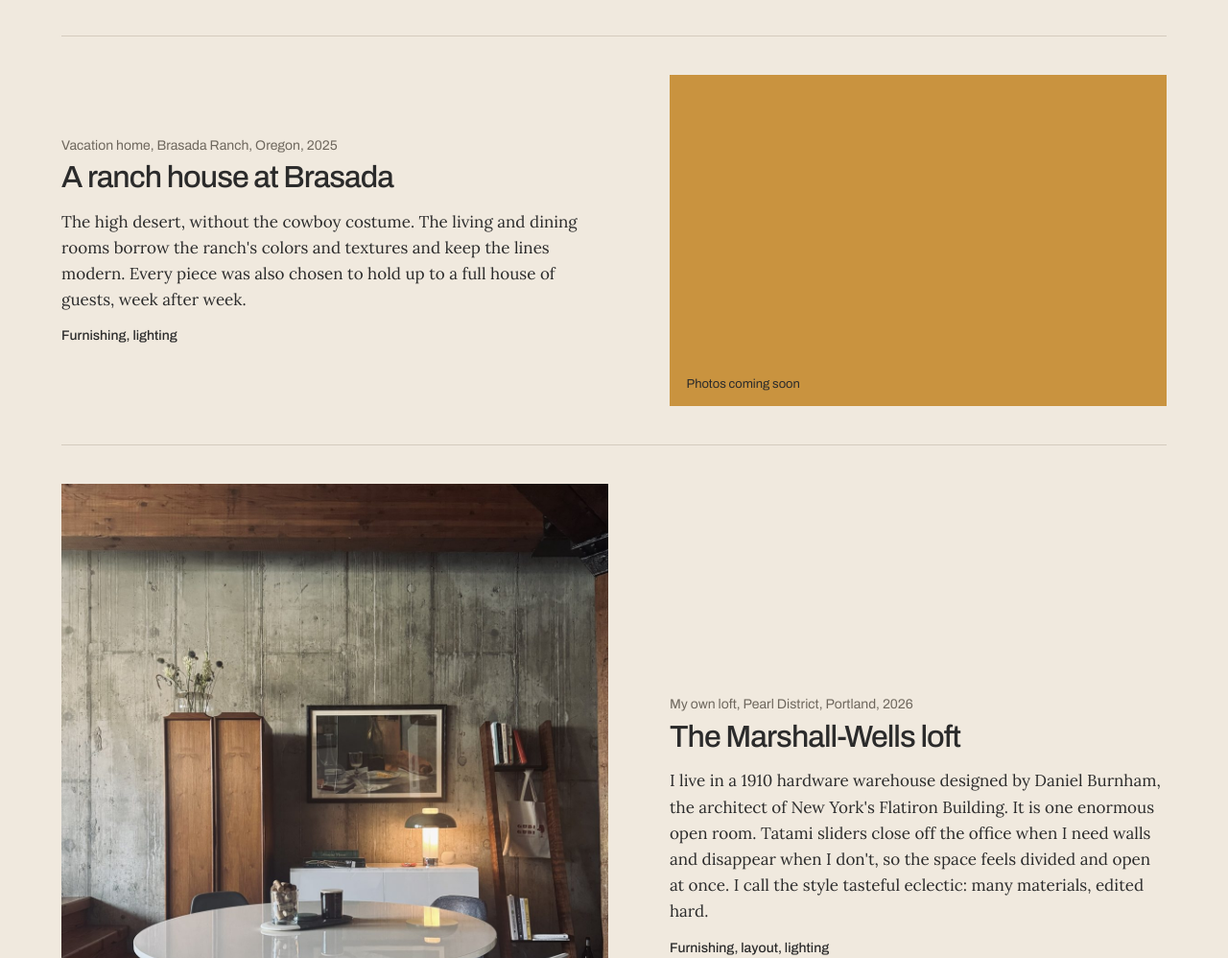
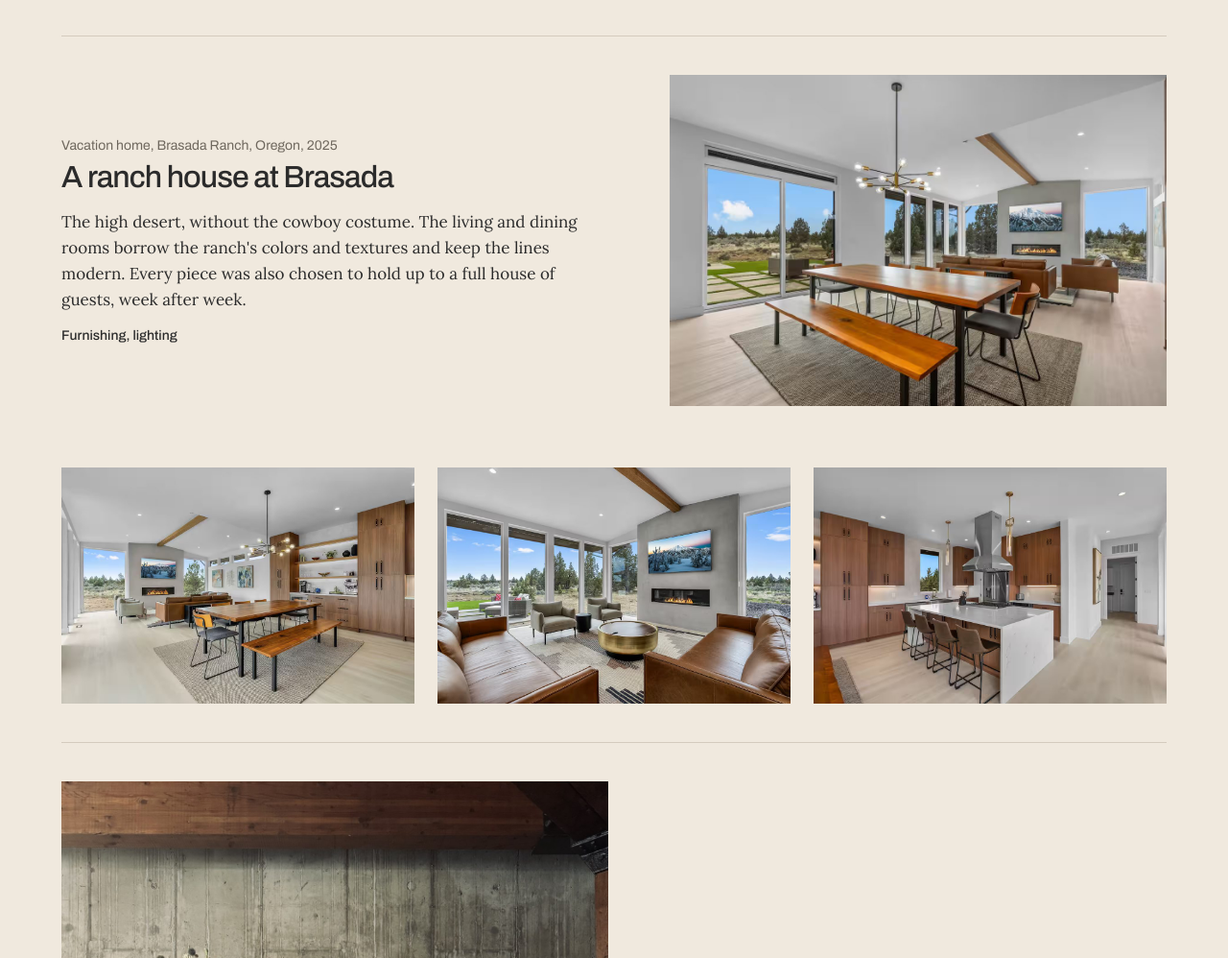
Before and after one commit to ishitahaque/designwithish, a plain HTML site: page index.html in a window 1280 px wide. Shown: the part 1365-2363 px from the top of the page at 96% size. Drawn offline with Linux system fonts and the light colour scheme; a script that the page names is missing.

Commit message:
Add Brasada ranch house photos and gallery
Co-Authored-By: Claude Fable 5.2 <noreply@anthropic.com>
Claude-Session: https://claude.ai/code/session_01SoX2GpszFaCyKU7FEkT8xY

```diff
--- a/index.html
+++ b/index.html
@@ -73,14 +73,19 @@
     </article>
 
     <article class="project">
-      <div class="project-image tone-honey" role="img" aria-label="Photos of the Brasada ranch house coming soon">
-        <span>Photos coming soon</span>
-      </div>
+      <figure class="project-image has-photo landscape">
+        <img src="assets/brasada-dining.jpg" alt="A live-edge wood dining table with a bench and leather chairs under a branching chandelier, with the living room and high-desert view beyond" width="1200" height="800" loading="lazy">
+      </figure>
       <div class="project-text">
         <p class="project-meta">Vacation home, Brasada Ranch, Oregon, 2025</p>
         <h3>A ranch house at Brasada</h3>
         <p>The high desert, without the cowboy costume. The living and dining rooms borrow the ranch's colors and textures and keep the lines modern. Every piece was also chosen to hold up to a full house of guests, week after week.</p>
         <p class="project-scope">Furnishing, lighting</p>
+      </div>
+      <div class="project-gallery landscape">
+        <img src="assets/brasada-great-room.jpg" alt="The open great room: dining table in front, leather sofas by the fireplace behind, juniper and sagebrush through the windows" width="1200" height="800" loading="lazy">
+        <img src="assets/brasada-living.jpg" alt="Two caramel leather sofas, a brass drum coffee table, and olive armchairs around a linear fireplace" width="1200" height="800" loading="lazy">
+        <img src="assets/brasada-kitchen.jpg" alt="Kitchen island with four leather counter stools under glass pendant lights, walnut cabinets behind" width="1200" height="800" loading="lazy">
       </div>
     </article>
 
--- a/styles.css
+++ b/styles.css
@@ -210,8 +210,10 @@ main > section:last-child { border-bottom: 0; }
   text-align: center;
 }
 .project-image.has-photo { aspect-ratio: 4 / 5; padding: 0; }
+.project-image.has-photo.landscape { aspect-ratio: 3 / 2; }
 .project-image img { width: 100%; height: 100%; object-fit: cover; }
 .project-gallery {
+  order: 3;
   grid-column: 1 / -1;
   display: grid;
   grid-template-columns: repeat(2, minmax(0, 1fr));
@@ -341,3 +343,7 @@ main > section:last-child { border-bottom: 0; }
 .footer-links { display: flex; gap: 1.5rem; }
 .site-footer a { color: var(--concrete); }
 .site-footer a:hover { color: var(--oat); }
+
+.project-gallery.landscape { grid-template-columns: minmax(0, 1fr); }
+@media (min-width: 620px) { .project-gallery.landscape { grid-template-columns: repeat(3, minmax(0, 1fr)); } }
+.project-gallery.landscape img { aspect-ratio: 3 / 2; }
```
Also changed, not shown: assets/brasada-dining.jpg (added), assets/brasada-great-room.jpg (added), assets/brasada-kitchen.jpg (added), assets/brasada-living.jpg (added).
